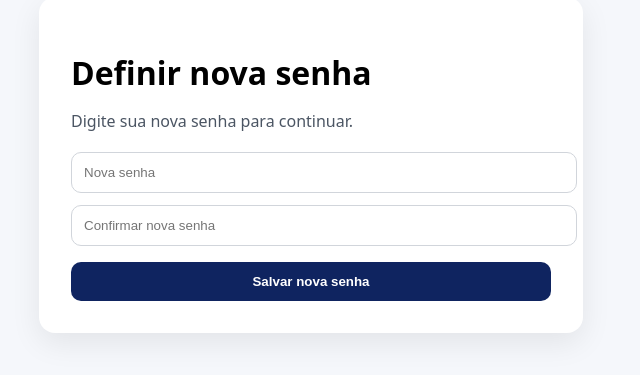
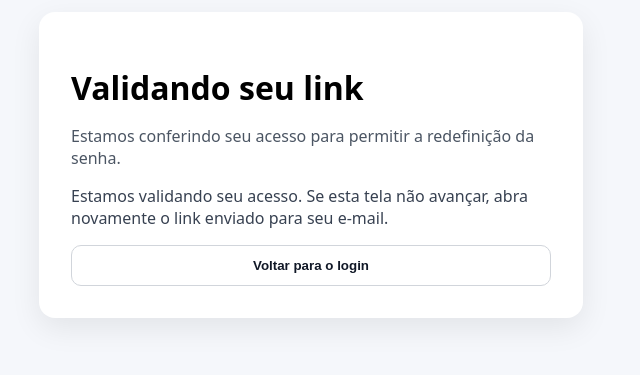
Before and after one commit to pedrohenricke13-boop/LabOS, a Next.js app: page /set-password in a window 1280 px wide. Shown: the part 259-634 px from the top of the page, without its empty margins (329-969 px from the left). Built offline with nearby package versions, Linux system fonts and the light colour scheme; no server answers.

Commit message:
improve password reset page messages and recovery flow

```diff
--- a/src/app/set-password/page.tsx
+++ b/src/app/set-password/page.tsx
@@ -1,6 +1,6 @@
 "use client";
 
-import { useState, type FormEvent } from "react";
+import { useEffect, useState, type FormEvent } from "react";
 import { useRouter } from "next/navigation";
 import { createClient } from "@/lib/supabase/client";
 
@@ -11,35 +11,154 @@ export default function SetPasswordPage() {
   const [password, setPassword] = useState("");
   const [confirm, setConfirm] = useState("");
   const [message, setMessage] = useState("");
+  const [ready, setReady] = useState(false);
+  const [loading, setLoading] = useState(false);
+  const [sessionChecked, setSessionChecked] = useState(false);
+
+  useEffect(() => {
+    let mounted = true;
+
+    async function checkSession() {
+      const { data, error } = await supabase.auth.getSession();
+
+      if (!mounted) return;
+
+      if (error) {
+        setMessage("Não foi possível validar seu link agora. Tente abrir o link do e-mail novamente.");
+        setSessionChecked(true);
+        return;
+      }
+
+      if (data.session) {
+        setReady(true);
+      } else {
+        setMessage("Estamos validando seu acesso. Se esta tela não avançar, abra novamente o link enviado para seu e-mail.");
+      }
+
+      setSessionChecked(true);
+    }
+
+    checkSession();
+
+    const {
+      data: { subscription },
+    } = supabase.auth.onAuthStateChange((event, session) => {
+      if (!mounted) return;
+
+      if (event === "PASSWORD_RECOVERY" || event === "SIGNED_IN" || session) {
+        setReady(true);
+        setMessage("");
+      }
+    });
+
+    return () => {
+      mounted = false;
+      subscription.unsubscribe();
+    };
+  }, [supabase]);
 
   async function handleSubmit(e: FormEvent<HTMLFormElement>) {
     e.preventDefault();
     setMessage("");
 
     if (password.length < 6) {
-      setMessage("A senha deve ter pelo menos 6 caracteres.");
+      setMessage("Sua senha precisa ter pelo menos 6 caracteres.");
       return;
     }
 
     if (password !== confirm) {
-      setMessage("As senhas não coincidem.");
+      setMessage("As senhas digitadas não coincidem.");
       return;
     }
+
+    setLoading(true);
 
     const { error } = await supabase.auth.updateUser({
       password,
     });
 
+    setLoading(false);
+
     if (error) {
-      setMessage(`Erro: ${error.message}`);
+      const errorText = error.message.toLowerCase();
+
+      if (errorText.includes("session")) {
+        setMessage("Seu link de recuperação parece ter expirado. Solicite um novo link na tela de login.");
+        return;
+      }
+
+      if (errorText.includes("same password")) {
+        setMessage("Escolha uma senha diferente da anterior.");
+        return;
+      }
+
+      setMessage("Não foi possível alterar sua senha agora. Tente novamente em instantes.");
       return;
     }
 
-    setMessage("Senha alterada com sucesso. Redirecionando...");
+    setMessage("Senha alterada com sucesso. Redirecionando para o painel...");
+
     setTimeout(() => {
       router.push("/dashboard");
       router.refresh();
     }, 1200);
+  }
+
+  if (!ready) {
+    return (
+      <main
+        style={{
+          minHeight: "100vh",
+          display: "flex",
+          alignItems: "center",
+          justifyContent: "center",
+          background: "#f5f7fb",
+          padding: 24,
+        }}
+      >
+        <div
+          style={{
+            maxWidth: 480,
+            width: "100%",
+            background: "white",
+            borderRadius: 16,
+            padding: 32,
+            boxShadow: "0 10px 30px rgba(0,0,0,0.08)",
+          }}
+        >
+          <h1 style={{ marginBottom: 12 }}>Validando seu link</h1>
+
+          <p style={{ color: "#4b5563", marginBottom: 16 }}>
+            {sessionChecked
+              ? "Estamos conferindo seu acesso para permitir a redefinição da senha."
+              : "Aguarde um instante enquanto preparamos sua tela de redefinição."}
+          </p>
+
+          {message && (
+            <p style={{ color: "#374151", marginBottom: 16 }}>
+              {message}
+            </p>
+          )}
+
+          <button
+            type="button"
+            onClick={() => router.push("/login")}
+            style={{
+              padding: 12,
+              width: "100%",
+              borderRadius: 10,
+              border: "1px solid #d1d5db",
+              background: "white",
+              color: "#111827",
+              fontWeight: 600,
+              cursor: "pointer",
+            }}
+          >
+            Voltar para o login
+          </button>
+        </div>
+      </main>
+    );
   }
 
   return (
@@ -65,7 +184,7 @@ export default function SetPasswordPage() {
       >
         <h1 style={{ marginBottom: 12 }}>Definir nova senha</h1>
         <p style={{ color: "#4b5563", marginBottom: 20 }}>
-          Digite sua nova senha para continuar.
+          Digite sua nova senha para concluir o acesso à sua conta.
         </p>
 
         <form onSubmit={handleSubmit}>
@@ -101,6 +220,7 @@ export default function SetPasswordPage() {
 
           <button
             type="submit"
+            disabled={loading}
             style={{
               padding: 12,
               width: "100%",
@@ -109,14 +229,19 @@ export default function SetPasswordPage() {
               background: "#0F2460",
               color: "white",
               fontWeight: 600,
-              cursor: "pointer",
+              cursor: loading ? "not-allowed" : "pointer",
+              opacity: loading ? 0.7 : 1,
             }}
           >
-            Salvar nova senha
+            {loading ? "Salvando..." : "Salvar nova senha"}
           </button>
         </form>
 
-        {message && <p style={{ marginTop: 16 }}>{message}</p>}
+        {message && (
+          <p style={{ marginTop: 16, color: "#111827" }}>
+            {message}
+          </p>
+        )}
       </div>
     </main>
   );
```
Also changed, not shown: middleware.ts (+14 -6 lines).
